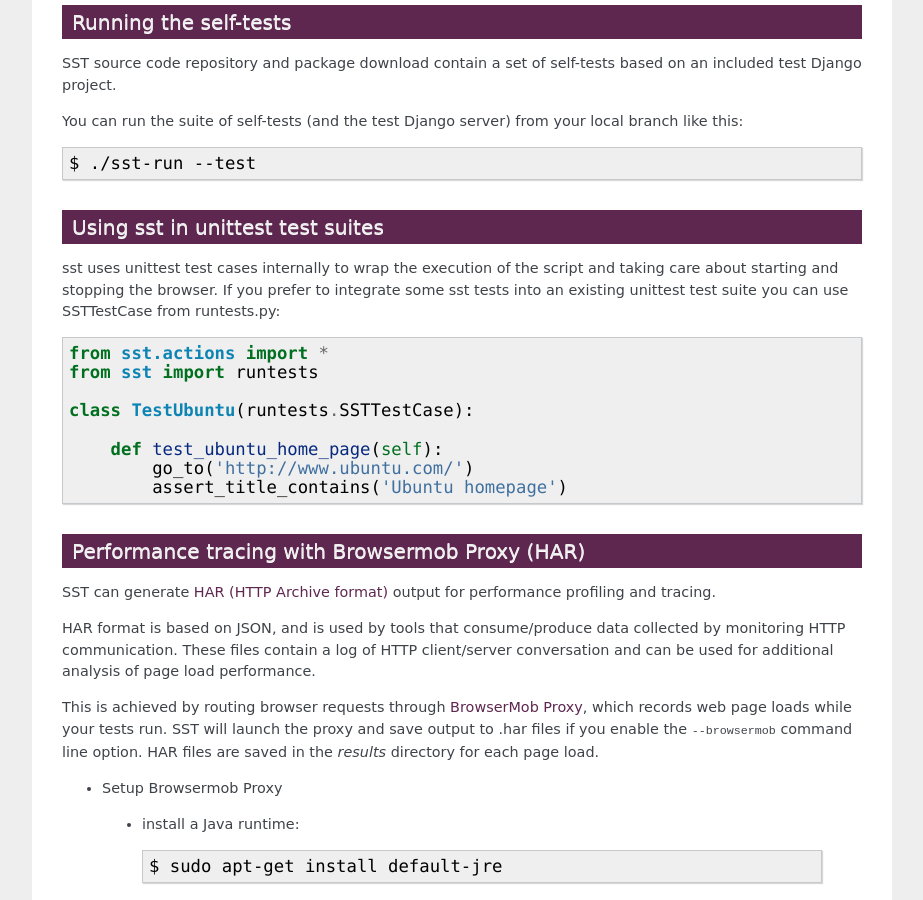
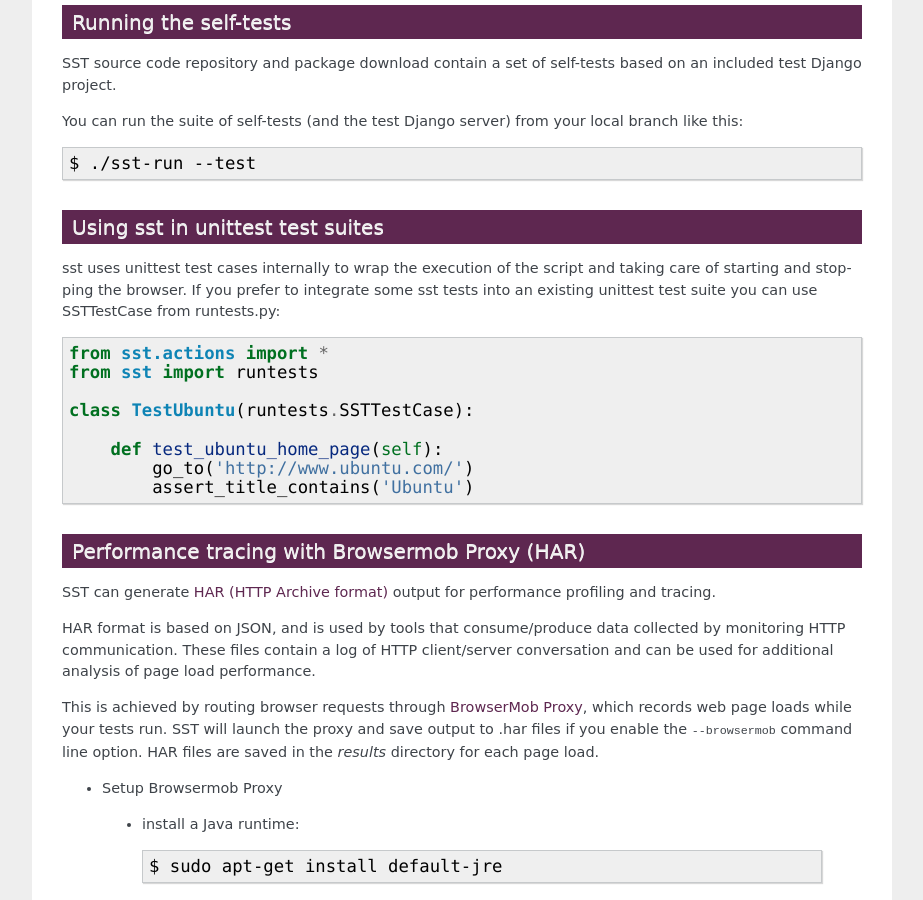
Before and after one commit to Work4Labs/selenium-simple-test, a Sphinx documentation site: the page built from docs/index.rst, in a window 1280 px wide and 900 px high, scrolled down 4980 px. Shown: the whole window, without its empty margins (218-1141 px from the left). Built offline with Sphinx 7.4.7, drawn with Linux system fonts in a browser that asks for light colours; pages that are not in the unit, such as notebooks, are missing from menus; some of the changed text lies outside the part shown.

Commit message:
Fix typos and wrong timeout.

```diff
--- a/docs/index.rst
+++ b/docs/index.rst
@@ -71,7 +71,7 @@ a sample test case in SST::
     from sst.actions import *
 
     go_to('http://www.ubuntu.com/')
-    assert_title_contains('Ubuntu homepage')
+    assert_title_contains('Ubuntu')
 
 
 ------------------------------------
@@ -315,7 +315,7 @@ Using sst in unittest test suites
 ---------------------------------
 
 sst uses unittest test cases internally to wrap the execution of the script
-and taking care about starting and stopping the browser. If you prefer to
+and taking care of starting and stopping the browser. If you prefer to
 integrate some sst tests into an existing unittest test suite you can use
 SSTTestCase from runtests.py::
 
@@ -326,7 +326,7 @@ SSTTestCase from runtests.py::
 
       def test_ubuntu_home_page(self):
           go_to('http://www.ubuntu.com/')
-          assert_title_contains('Ubuntu homepage')
+          assert_title_contains('Ubuntu')
 
 ---------------------------------------------------
     Performance tracing with Browsermob Proxy (HAR)
```
Also changed, not shown: 1 other file.
